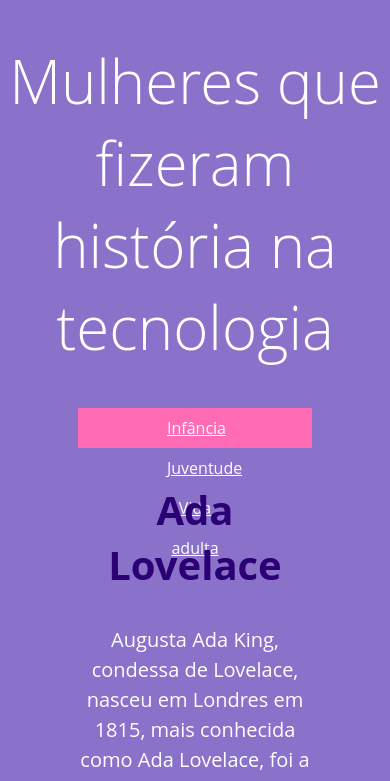
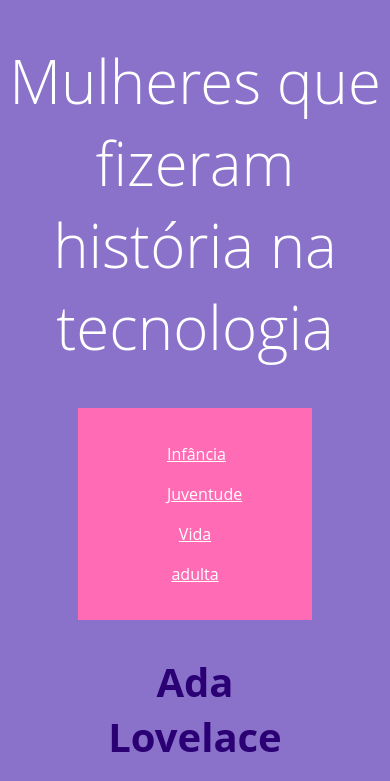
Before and after one commit to MaryScr/SiteADA, a plain HTML site: page index.html in a window 390 px wide. Shown: the top 781 px of the page. Drawn offline with Linux system fonts and the light colour scheme.

Commit message:
correção layout responsivo

```diff
--- a/css/style.css
+++ b/css/style.css
@@ -67,9 +67,10 @@ a{ /* "a" é a tag dos links*/
 
 .principal{
     background: #ff6cb5;
-    height:40px;
+    height: auto; /* Deixe a altura crescer conforme necessário */
     max-width: 60%; /*largura máxima da classe principal*/
     margin: 0 auto; /*margem superior e inferior 0 e margens laterais automáticas*/
+    padding: 10px 0; /* Espaçamento interno*/
 }
 
 .principal a{
```
